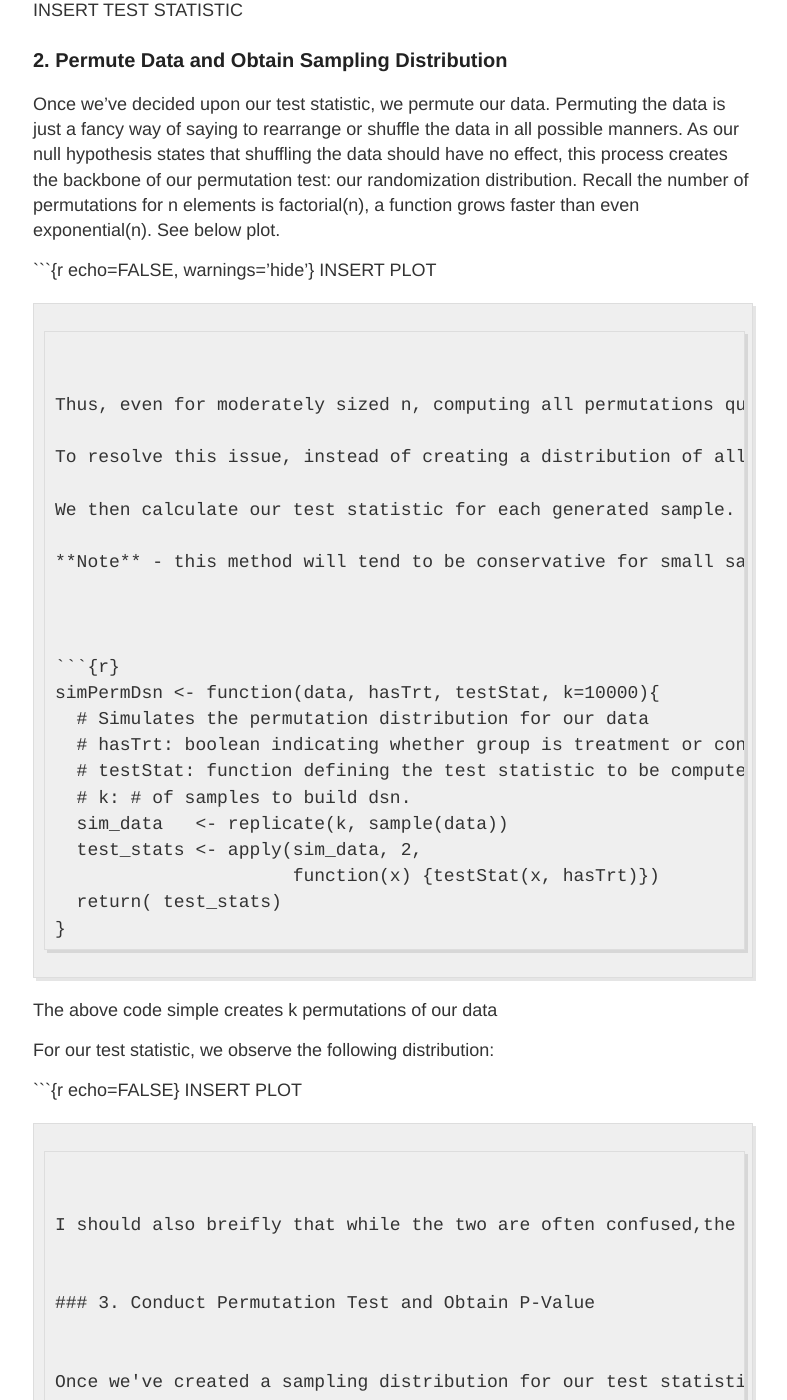
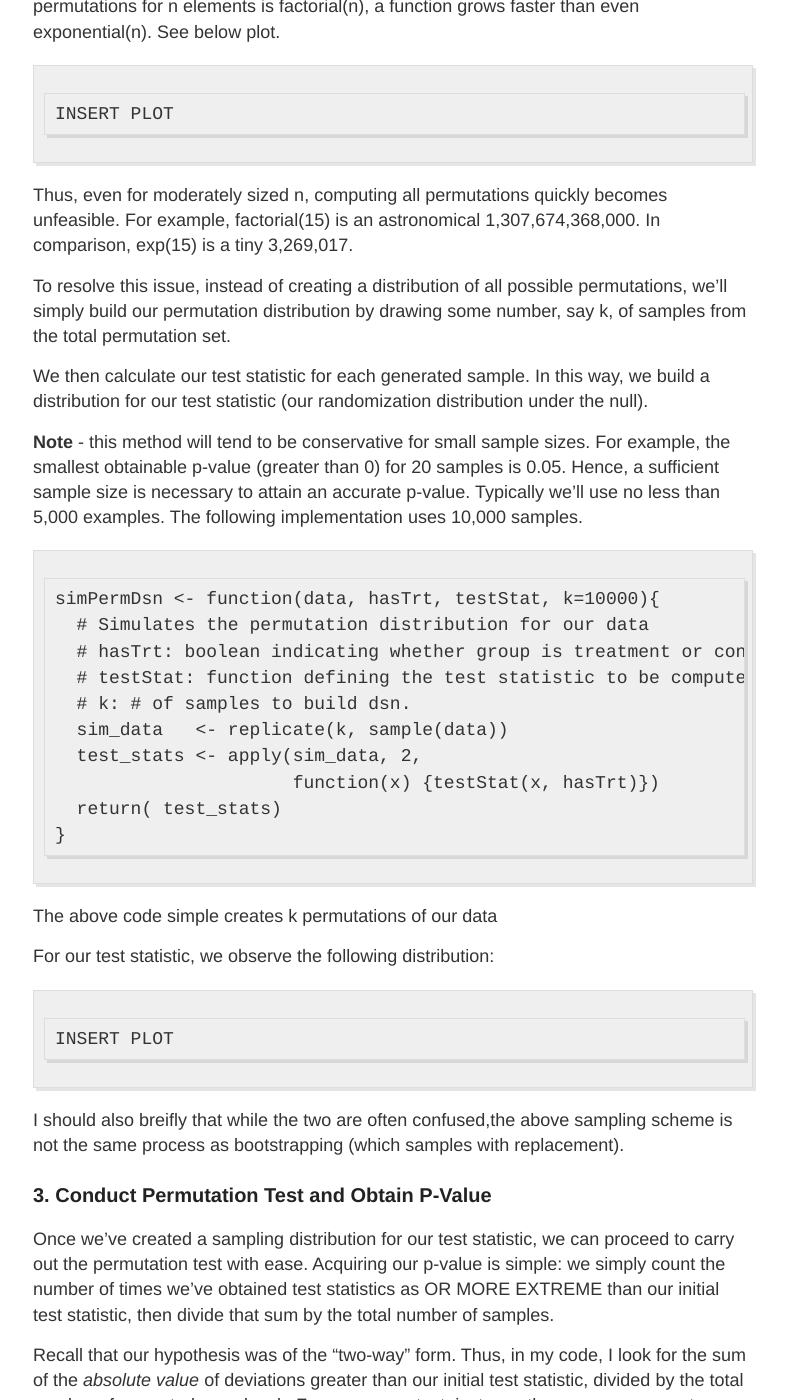
Before and after one commit to jwilber/old_website, a Jekyll site: the page built from about.md, in a window 1280 px wide and 1400 px high, scrolled down 3489 px. Shown: the whole window, without its empty margins (247-1034 px from the left). Built offline with Jekyll 4.4.1, drawn with Linux system fonts in a browser that asks for light colours; some of the changed text lies outside the part shown.

Commit message:
Update about.md

````diff
--- a/about.md
+++ b/about.md
@@ -18,9 +18,9 @@ permalink: /about/
 # Introduction
 
 
-![image-title-here](/images/growth.png =100x100){:class="img-responsive"}
+<!-- ![image-title-here](/images/growth.png =100x100){:class="img-responsive"} -->
 
-<img src=/images/growth.png width=100 height=100 />
+<!-- <img src=/images/growth.png width=100 height=100 /> -->
 
 <img src="/images/growth.png" width="200px" height="200px" />
 
@@ -42,9 +42,9 @@ Unlike the more traditional statistical tests (e.g. t-tests or F-tests), the per
 
 Carrying out a permutation test consists of 3 steps:
 
-  - 1. Come up with test statistic
-  - 2. Permute Data and Obtain Sampling Distribution
-  - 3. Conduct Permutation Test and Obtain P-Value
+  - 1 Come up with test statistic
+  - 2 Permute Data and Obtain Sampling Distribution
+  - 3 Conduct Permutation Test and Obtain P-Value
 
 In what follows, I'll go into each step in detail and, along the way, reveal how one could implement each step in R.
 
@@ -84,7 +84,7 @@ The difference in centrality and spread certainly give credence to the hypothesi
 ### 1. Come up with test statistic
 The first step of a permutation test is to come up with a relevant test-statistic. Recall that a test statistic is some numerical summary of our data that can be used during a statistical test to distinguish the null hypothesis from the alternative hypothesis. For a permutation test we can use essentially anything for our test statistic. The goal of our analysis is to detect any difference between the treatment and control groups. Therefore, we'll employ the difference of mean values between the two groups as our test statistic.
 
-```{r}
+```
 diffMeans <- function(data, hasTrt){
   # computes our test statistics: the difference of means
   # hasTrt: boolean vector, TRUE if has treatment
@@ -95,7 +95,7 @@ diffMeans <- function(data, hasTrt){
 
 We calculate the test statistic for our initial data set, which we'll utilize later in our analysis.
 
-```{r}
+```
 currentStat <- diffMeans(ourData$SURVIVAL, ourData$TREATMENT)
 cat("Initial Test Statistic: ", currentStat)
 ```
@@ -105,7 +105,7 @@ INSERT TEST STATISTIC
 
 Once we've decided upon our test statistic, we permute our data. Permuting the data is just a fancy way of saying to rearrange or shuffle the data in all possible manners. As our null hypothesis states that shuffling the data should have no effect, this process creates the backbone of our permutation test: our randomization distribution. Recall the number of permutations for n elements is factorial(n), a function grows faster than even exponential(n). See below plot.
 
-```{r echo=FALSE, warnings='hide'}
+```
 INSERT PLOT
 ```
 
@@ -120,7 +120,7 @@ We then calculate our test statistic for each generated sample. In this way, we
 
 
 
-```{r}
+```
 simPermDsn <- function(data, hasTrt, testStat, k=10000){
   # Simulates the permutation distribution for our data
   # hasTrt: boolean indicating whether group is treatment or control
@@ -137,7 +137,7 @@ The above code simple creates k permutations of our data
 
 For our test statistic, we observe the following distribution:
 
-```{r echo=FALSE}
+```
 INSERT PLOT
 ```
 
@@ -154,7 +154,7 @@ Recall that our hypothesis was of the "two-way" form. Thus, in my code, I look f
 
 To perform our test, we'll encapsulate everything into one function as follows:
 
-```{r}
+```
 permutationTest <- function(data, hasTrt, testStat, k=1000){
   # Performs permutation test for our data, given some pre-selected
   # test statistic, testStat
@@ -174,7 +174,7 @@ Congratulations! Now that we have defined our function, we've successfully imple
 
 So what are our results? Let's run our function on our data to find out:
 
-```{r}
+```
 set.seed(619)
 p.val <- permutationTest(ourData$SURVIVAL, ourData$TREATMENT, testStat = diffMeans)
 cat("p-value: ", p.val)
@@ -184,7 +184,7 @@ So, our p-value is 0.03.
 
 We can visualize this by observing our original test statistic's location in a sampled test statistic's distribution (symbolized by the vertical blue lines below). Recall that we calculated this earlier, obtaining a value of ~ 13:
 
-```{r echo=FALSE}
+```
 INSERT PLOT
 ```
 
@@ -196,7 +196,7 @@ For sanity, we can check how our test agrees with the output of a parametric alt
  We'll implement the test ourselves:
 
 
-```{r}
+```
 tTest <- function(data, hasTrtment){
   m         <- sum(hasTrtment) # Treatment group size
   n         <- sum(!hasTrtment) # Control group size
@@ -223,7 +223,7 @@ As expected, both tests yield significant results, thus leading to the same conc
 
 Note that, while it's nice to be able to implement your own permutation test, it's not always necessary. In particular, I know of two packages in R, **coin** and **perm**, each of which allows us to conduct a permutation test wit a single line of code:
 
-```{r}
+```
 # library(coin)
 pvalc <- pvalue(independence_test(SURVIVAL~TREATMENT, data=ourData))
 
````
